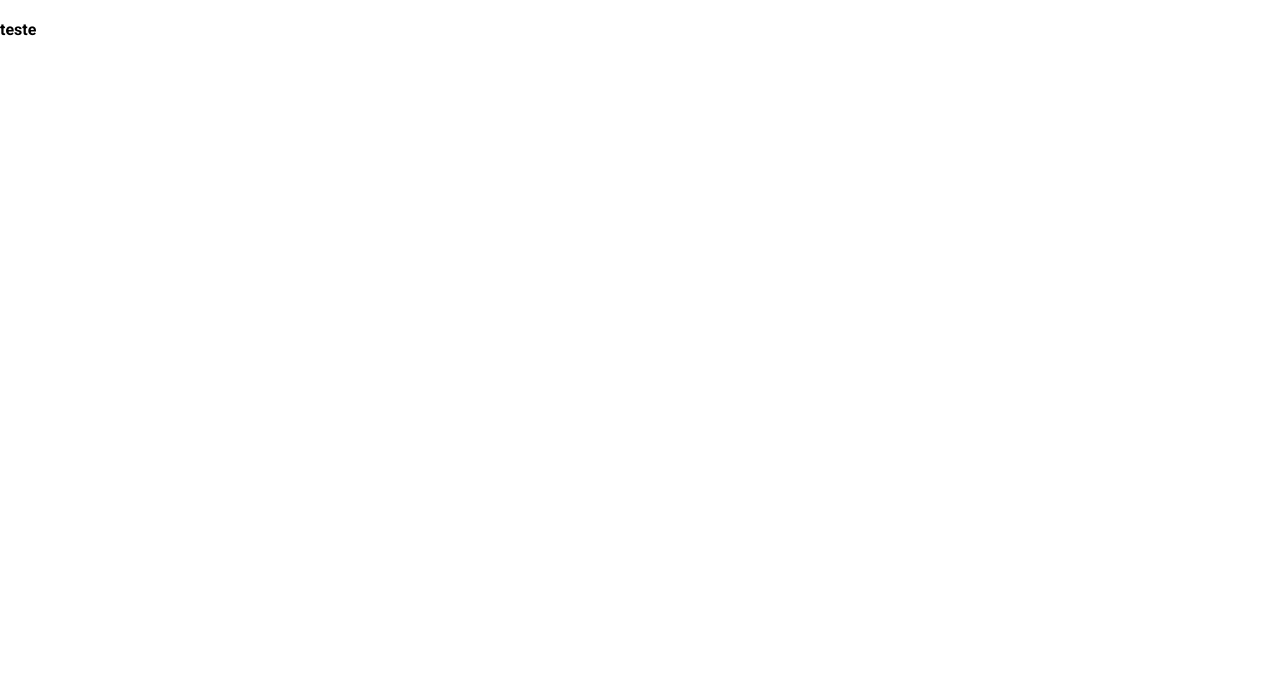
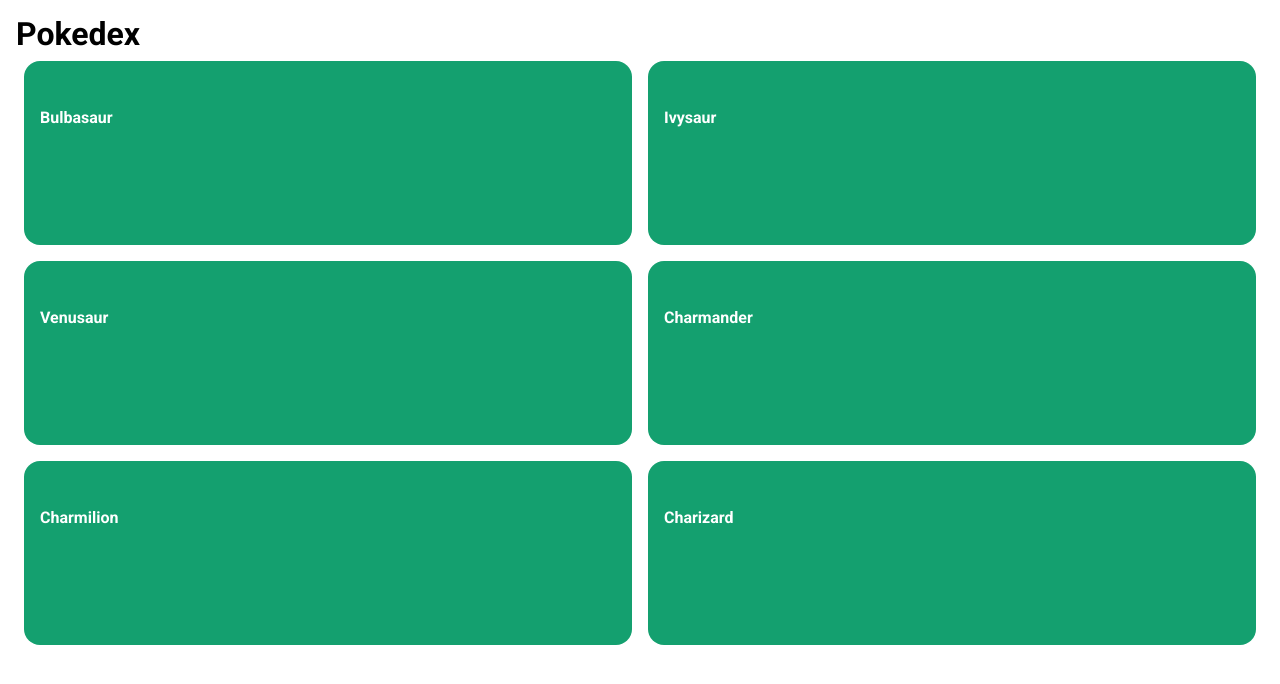
Before and after one commit to kalkslucas/pokedex, a website: page index.html in a window 1280 px wide. Drawn offline with nearby package versions, Linux system fonts and the light colour scheme.

Commit message:
Estilização inicial
Adicionado os estilos iniciais da página e das listas

```diff
--- a/assets/css/style.css
+++ b/assets/css/style.css
@@ -3,3 +3,33 @@
 *{
   font-family: 'Roboto', sans-serif;
 }
+
+body {
+  background-color: white;
+}
+
+.content {
+  padding: 1rem;
+}
+
+.content .main-title {
+  margin: 0;
+}
+
+.content .pokemons-list {
+  display: grid;
+  grid-template-columns: 1fr 1fr;
+  list-style: none;
+  padding: 0;
+  margin: 0;
+}
+
+.content .pokemons-list li {
+  margin: 0.5rem;
+  padding: 2rem 1rem;
+  background-color: #14a06f;
+  color: white;
+  font-weight: bold;
+  border-radius: 1rem;
+  height: 120px;
+}
--- a/index.html
+++ b/index.html
@@ -10,7 +10,29 @@
 </head>
 <body>
 
-  <h4>teste</h4>
+  <section class="content">
+    <h1 class="main-title">Pokedex</h1>
+    <ol class="pokemons-list">
+      <li>
+        <p>Bulbasaur</p>
+      </li>
+      <li>
+        <p>Ivysaur</p>
+      </li>
+      <li>
+        <p>Venusaur</p>
+      </li>
+      <li>
+        <p>Charmander</p>
+      </li>
+      <li>
+        <p>Charmilion</p>
+      </li>
+      <li>
+        <p>Charizard</p>
+      </li>
+    </ol>
+  </section>
 
   <script src="assets/js/scripts.js"></script>
 </body>
```
